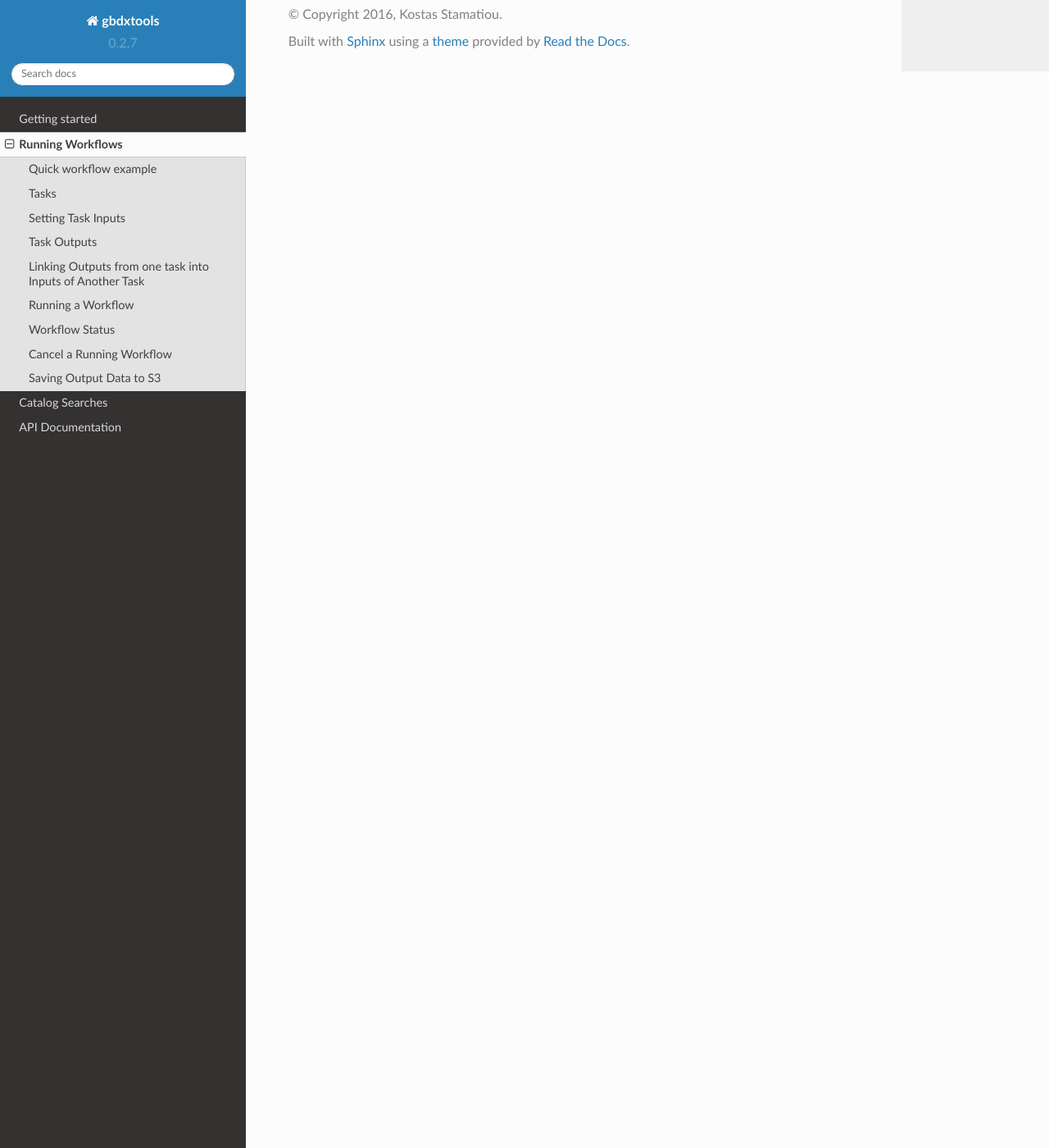
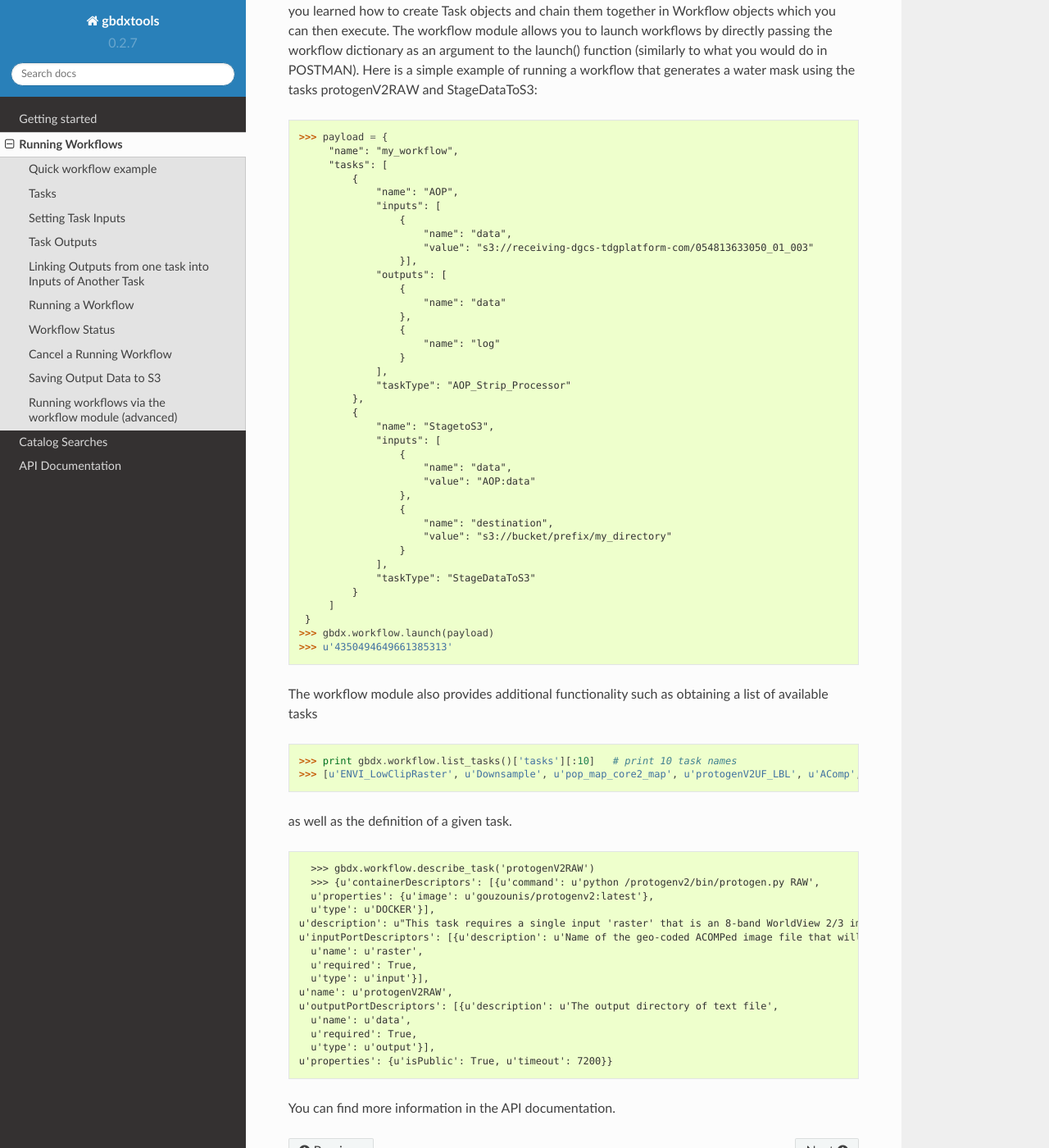
Before and after one commit to DigitalGlobe/gbdxtools, a Sphinx documentation site: the page built from docs/running_workflows.rst, in a window 1280 px wide and 1400 px high, scrolled down 4583 px. Shown: the whole window at 82% size. Built offline with Sphinx 7.4.7 and the Read the Docs theme 2.0.0, drawn with Linux system fonts in a browser that asks for light colours; some of the changed text lies outside the part shown.

Commit message:
Added instructions in docs on how to use workflows module.

```diff
--- a/docs/running_workflows.rst
+++ b/docs/running_workflows.rst
@@ -209,6 +209,7 @@ If you need to cancel a workflow for which you have the id:
 
 This works reasonably well for now, but we'll probably come up with a better way to deal with already running workflows in the future.
 
+
 Saving Output Data to S3
 -----------------------
 
@@ -229,3 +230,83 @@ To find out where workflow output data is getting saved, you can do:
 
     >>> workflow.list_workflow_outputs()
     {u'source:AOP_Strip_Processor_35cb77ea-ffa8-4565-8c31-7f7c2cabb3ce:data': u's3://dummybucket/7b216bd9-6523-4ca9-aa3b-1d8a5994f054/some_folder'}
+
+
+Running workflows via the workflow module (advanced)
+----------------------------------------------------
+
+The workflow module is a low-level abstraction of the GBDX workflow API.
+Earlier in this section, you learned how to create Task objects and chain them together in Workflow objects
+which you can then execute. The workflow module allows you to launch workflows by directly passing the workflow dictionary as an argument to the launch() function (similarly to what you would do in POSTMAN).
+Here is a simple example of running a workflow that generates a water mask using the tasks protogenV2RAW
+and StageDataToS3:
+
+.. code-block:: pycon
+
+   >>> payload = {
+        "name": "my_workflow",
+        "tasks": [
+            {
+                "name": "AOP",
+                "inputs": [
+                    {
+                        "name": "data",
+                        "value": "s3://receiving-dgcs-tdgplatform-com/054813633050_01_003"
+                    }],
+                "outputs": [
+                    {
+                        "name": "data"
+                    },
+                    {
+                        "name": "log"
+                    }
+                ],
+                "taskType": "AOP_Strip_Processor"
+            },
+            {
+                "name": "StagetoS3",
+                "inputs": [
+                    {
+                        "name": "data",
+                        "value": "AOP:data"
+                    },
+                    {
+                        "name": "destination",
+                        "value": "s3://bucket/prefix/my_directory"
+                    }
+                ],
+                "taskType": "StageDataToS3"
+            }
+        ]
+    }
+   >>> gbdx.workflow.launch(payload)
+   >>> u'4350494649661385313'
+
+The workflow module also provides additional functionality such as obtaining a list of available tasks
+
+.. code-block:: pycon
+
+   >>> print gbdx.workflow.list_tasks()['tasks'][:10]   # print 10 task names
+   >>> [u'ENVI_LowClipRaster', u'Downsample', u'pop_map_core2_map', u'protogenV2UF_LBL', u'AComp', u'protogenV2RAV', u'StageDataToS3', u'FastOrtho', u'RoadTracker', u'rt_support']
+
+as well as the definition of a given task.
+
+.. code-block:: pycon
+
+   >>> gbdx.workflow.describe_task('protogenV2RAW')
+   >>> {u'containerDescriptors': [{u'command': u'python /protogenv2/bin/protogen.py RAW',
+   u'properties': {u'image': u'gouzounis/protogenv2:latest'},
+   u'type': u'DOCKER'}],
+ u'description': u"This task requires a single input 'raster' that is an 8-band WorldView 2/3 image that has been atmospherically compensated. It returns a binary mask raster image with 255: foreground, 0: background.",
+ u'inputPortDescriptors': [{u'description': u'Name of the geo-coded ACOMPed image file that will be processed. Supported formats: TIF, TIL, VRT, HDR raster images. Image must be UINT16x8 (visible + NIR bands).',
+   u'name': u'raster',
+   u'required': True,
+   u'type': u'input'}],
+ u'name': u'protogenV2RAW',
+ u'outputPortDescriptors': [{u'description': u'The output directory of text file',
+   u'name': u'data',
+   u'required': True,
+   u'type': u'output'}],
+ u'properties': {u'isPublic': True, u'timeout': 7200}}
+
+You can find more information in the API documentation.
```
